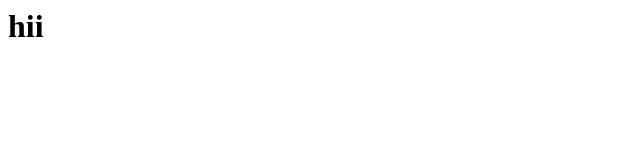
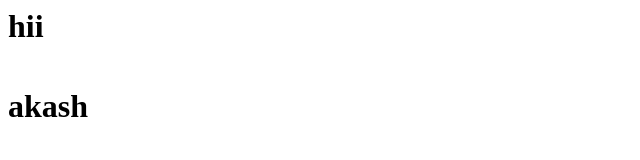
Before and after one commit to yenugulasubhashchandra-max/subhash, a plain HTML site: page index.html in a window 1280 px wide. Shown: the whole page, without its empty margins (0-640 px from the left). Drawn offline with Linux system fonts and the light colour scheme.

Commit message:
subhashh

```diff
--- a/index.html
+++ b/index.html
@@ -1,2 +1,3 @@
 <h1>hii</h1>
 <img scr="PANEL WALLPAPER.png">
+<h1> akash </h1>
```
